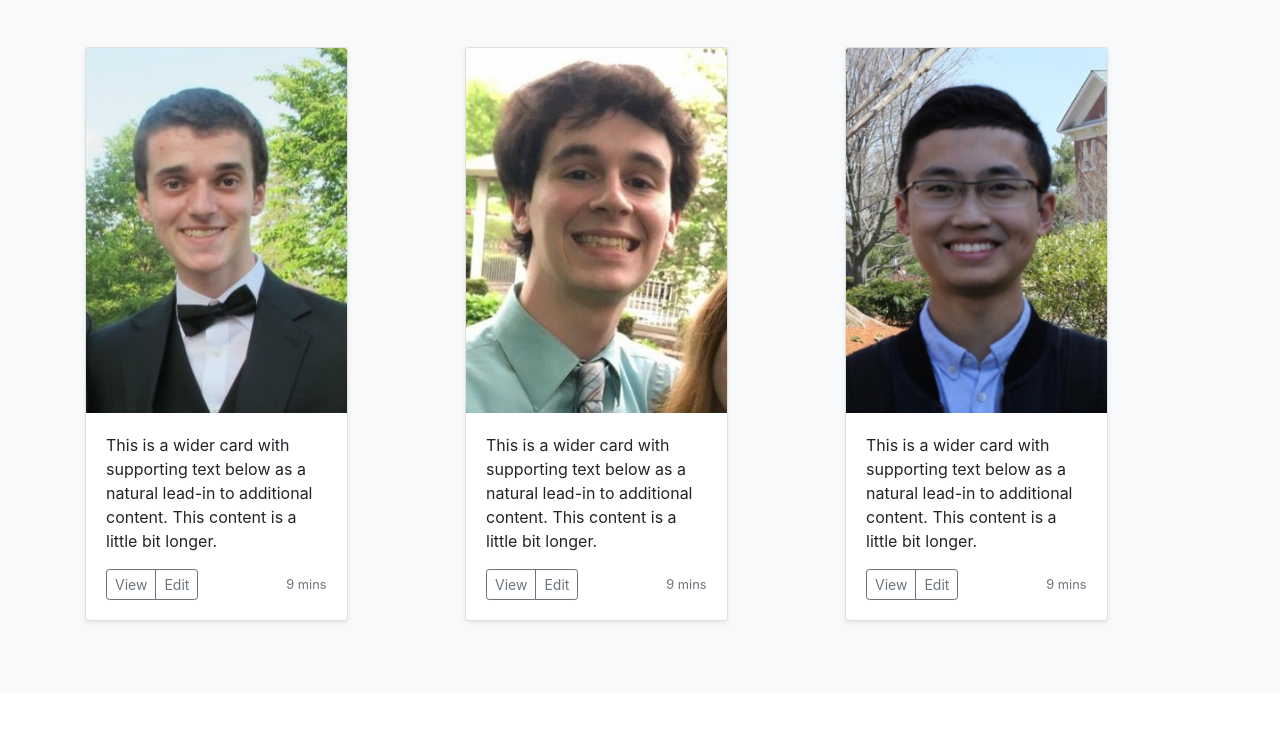
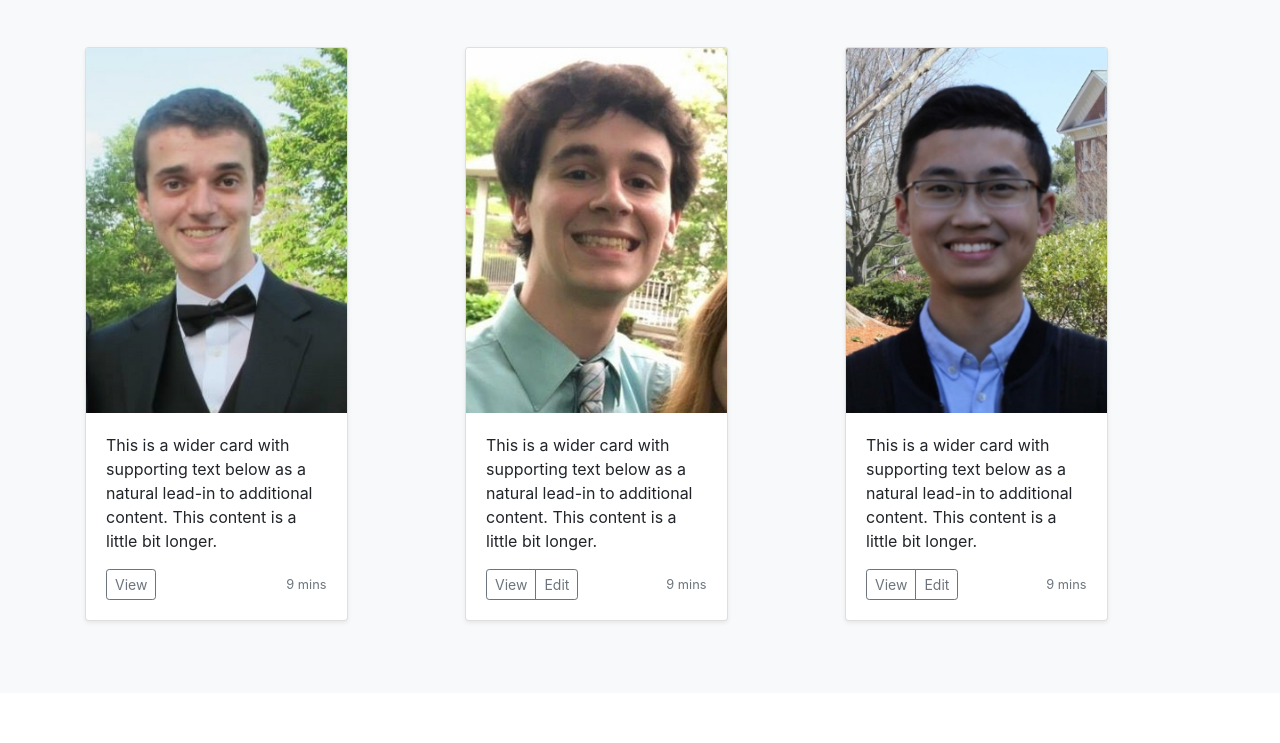
Before and after one commit to ortiza5/Threes-a-Crowd-SD-D-Project, a Flask app: page /about in a window 1280 px wide. Shown: the part 57-800 px from the top of the page. Run offline with Flask 2, Linux system fonts and the light colour scheme; some libraries are stand-ins or nearby versions.

Commit message:
Just testing

```diff
--- a/templates/about.html
+++ b/templates/about.html
@@ -19,7 +19,7 @@
             <div class="d-flex justify-content-between align-items-center">
               <div class="btn-group">
                 <button type="button" class="btn btn-sm btn-outline-secondary">View</button>
-                <button type="button" class="btn btn-sm btn-outline-secondary">Edit</button>
+                <!-- <button type="button" class="btn btn-sm btn-outline-secondary">Edit</button> -->
               </div>
               <small class="text-muted">9 mins</small>
             </div>
```
